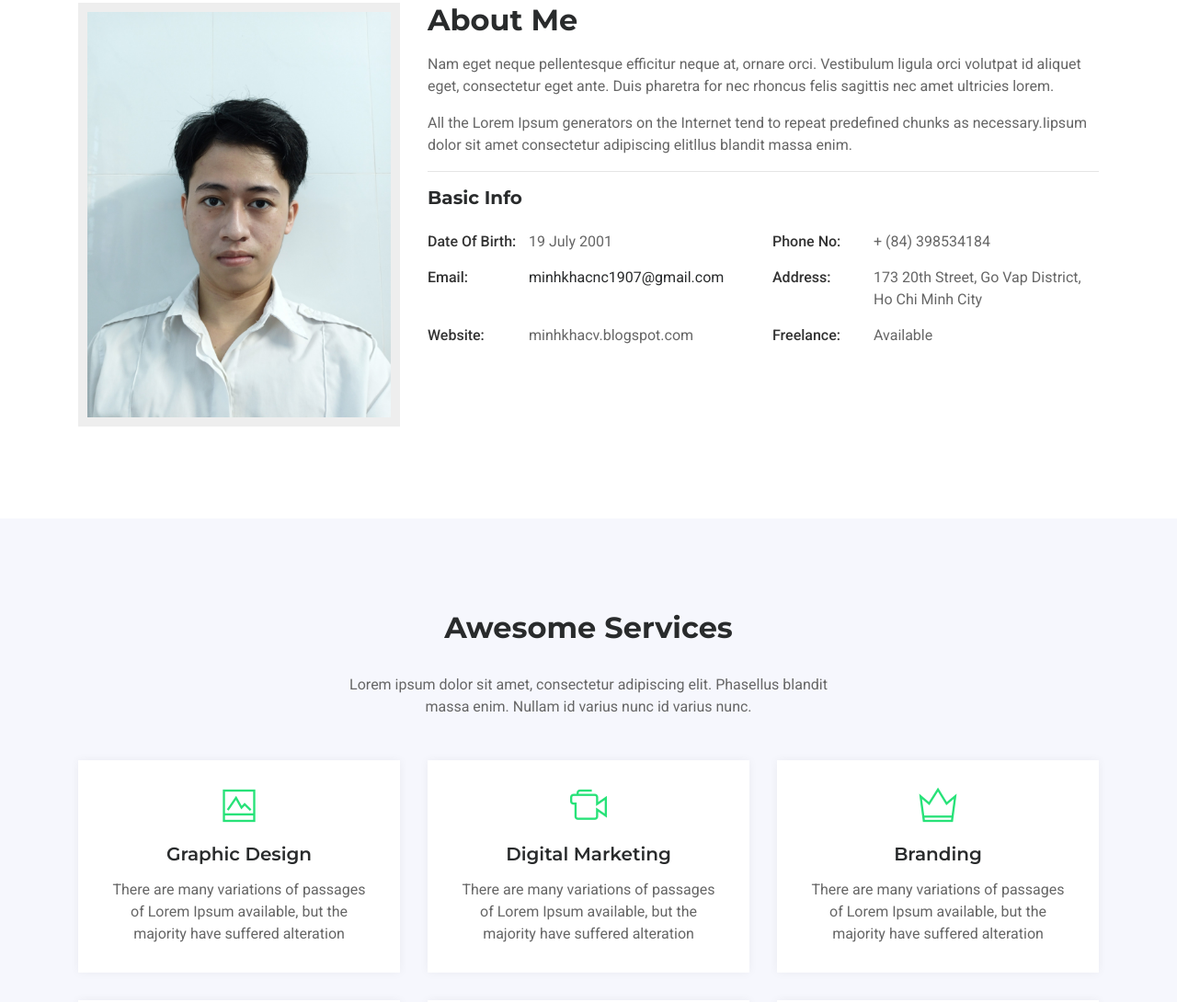
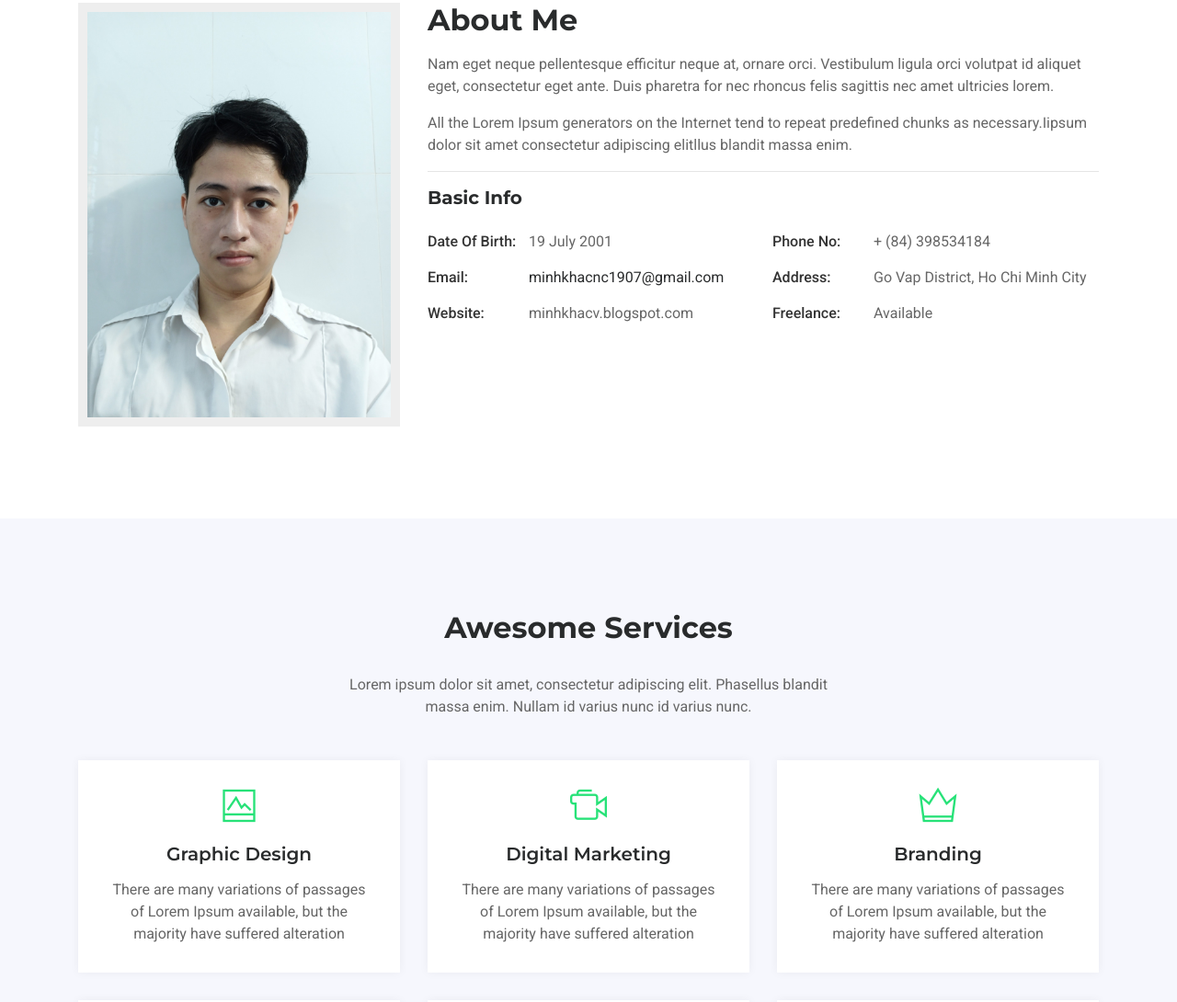
Before and after one commit to MKhub19/mycvkha, a plain HTML site: page index.html in a window 1280 px wide. Shown: the part 753-1843 px from the top of the page at 92% size. Drawn offline with Linux system fonts and the light colour scheme; files whose address does not match are found by name.

Commit message:
Update index.html

```diff
--- a/index.html
+++ b/index.html
@@ -186,7 +186,7 @@
                             </li>
                             <li>
                                 <span class="title">Address:</span>
-                                <p> 173 20th Street, Go Vap District, Ho Chi Minh City </p>
+                                <p> Go Vap District, Ho Chi Minh City </p>
                             </li>
                             <li>
                                 <span class="title">Website:</span>
```
